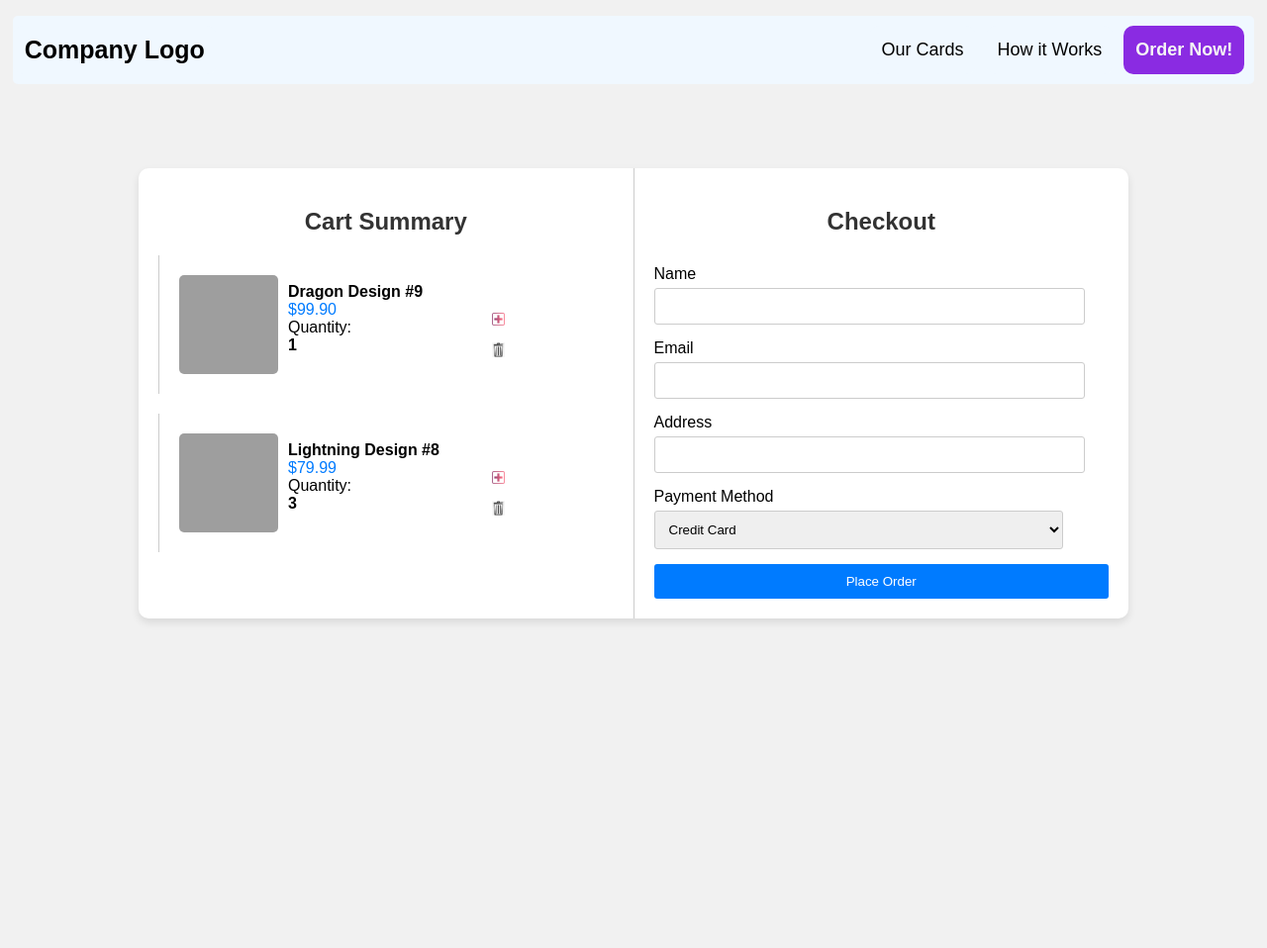
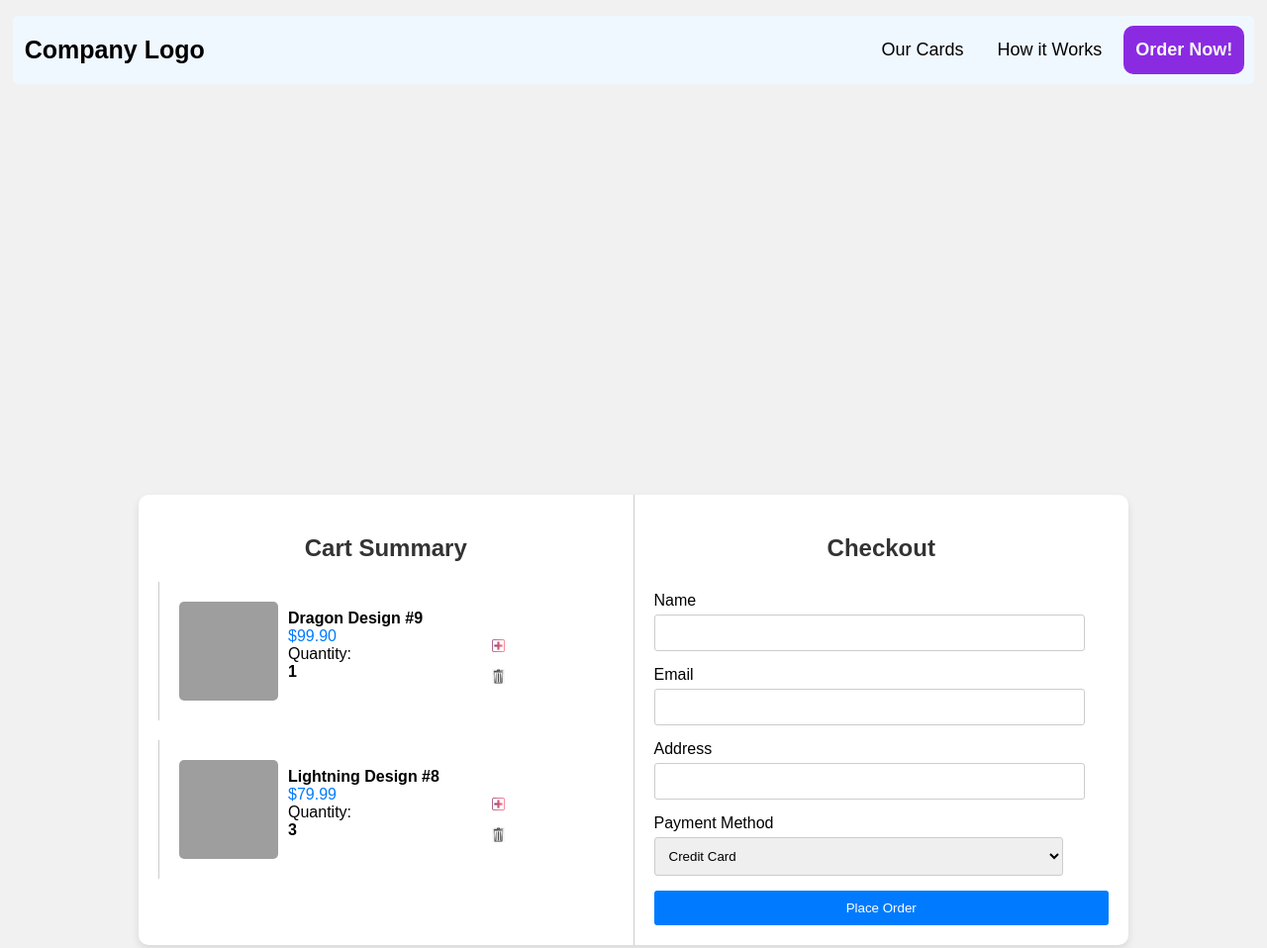
Before and after one commit to CreativeCoderOfficial/concept-website, a plain HTML site: page checkout.html in a window 1280 px wide. Shown: the top 958 px of the page at 99% size. Before the commit the page ends 800 px from the top, so only its background shows below. Drawn offline with Linux system fonts and the light colour scheme; grey boxes are pictures that could not be loaded.

Commit message:
Update checkout.css

```diff
--- a/styles/checkout.css
+++ b/styles/checkout.css
@@ -1,6 +1,6 @@
 body {
   font-family: Arial, sans-serif;
-  margin: 170px 0 0 0;
+  margin: 500px 0 0 0 ;
   padding: 0;
   background-color: #f1f1f1;
 }
```
